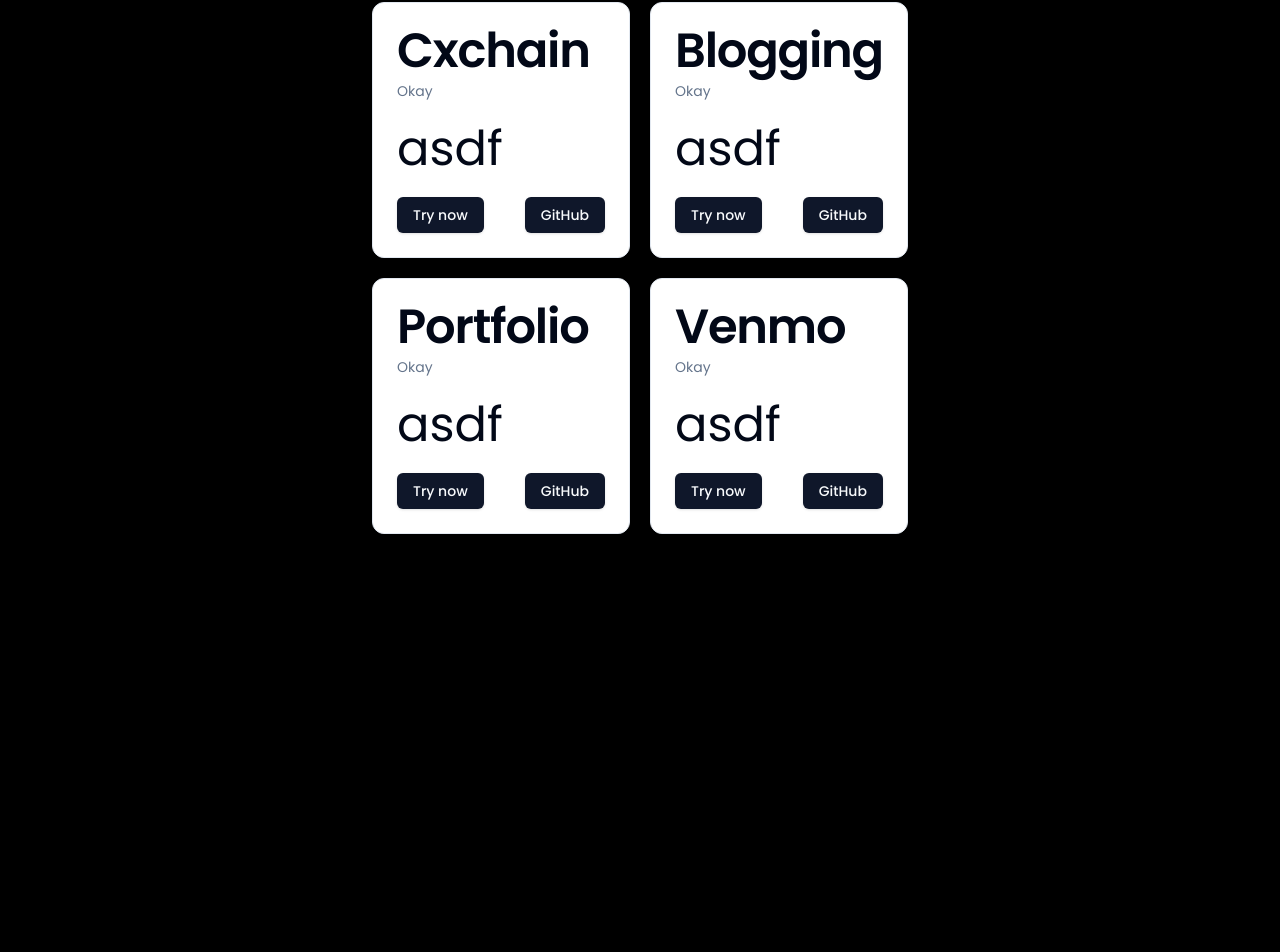
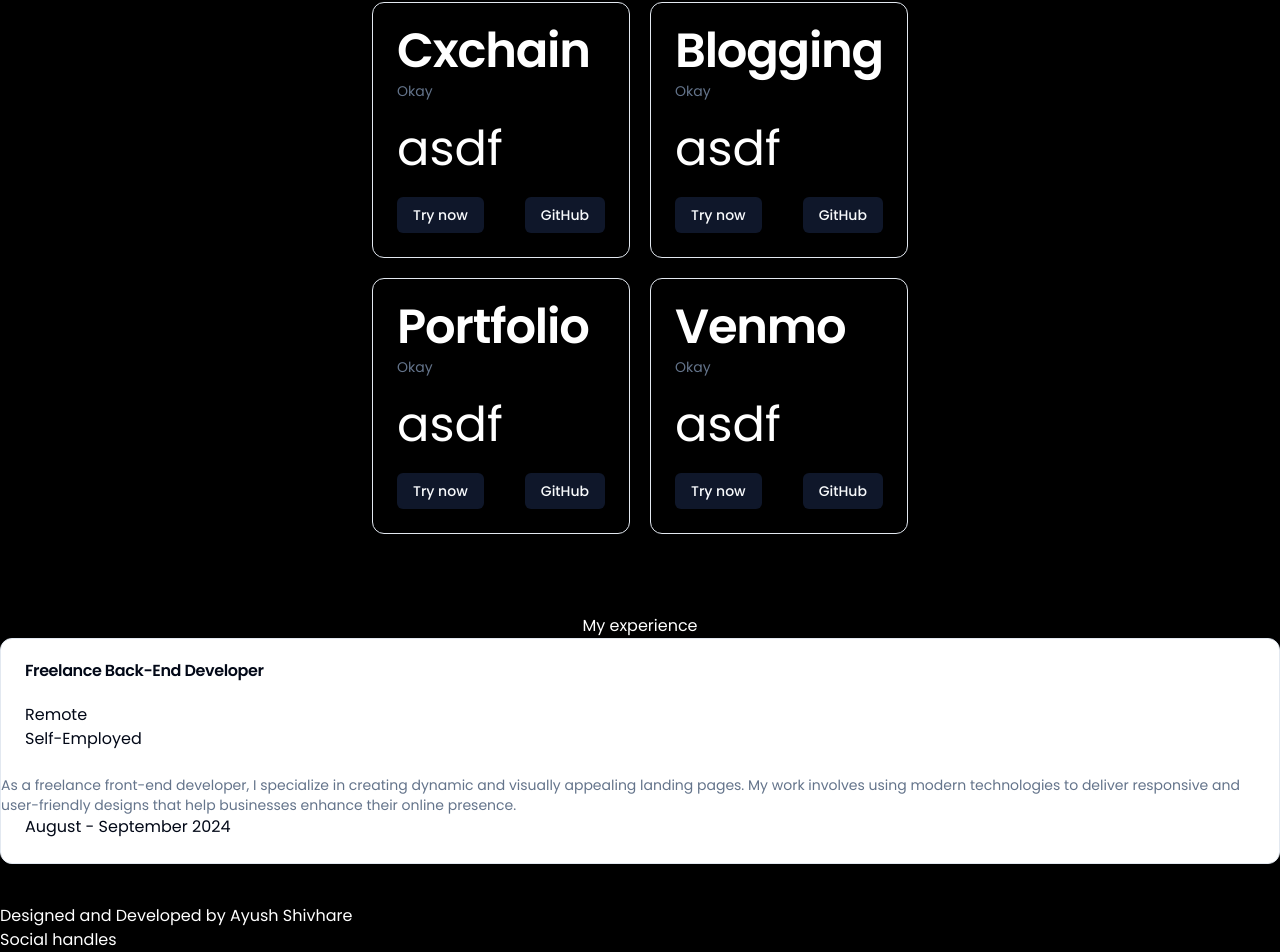
Before and after one commit to AyushShivhare79/Ayush-Portfolio, a Next.js app: page / in a window 1280 px wide. Shown: the part 938-1890 px from the top of the page. Before the commit the page ends 1472 px from the top, so only its background shows below. Built offline with nearby package versions, Linux system fonts and the light colour scheme; a web font is replaced by a local one.

Commit message:
chore: experience & footer init

```diff
--- a/app/components/Box.tsx
+++ b/app/components/Box.tsx
@@ -21,7 +21,7 @@
         <SocialIcon />
         <div className="flex justify-center items-center gap-5">
           <TailwindButton text="Download My Resume" />
-          <Button className="bg-blue-600 text-white rounded-xl h-11">
+          <Button className="bg-blue-600 text-white rounded-xl h-11 hover:text-black hover:bg-white">
             Contact Me
           </Button>
         </div>
--- a/app/components/CustomCard.tsx
+++ b/app/components/CustomCard.tsx
@@ -24,7 +24,7 @@
 }: card) {
   return (
     <>
-      <Card className="cursor-pointer transition-all duration-300 hover:-translate-y-2 w-full">
+      <Card className="cursor-pointer transition-all duration-200 hover:-translate-y-2 w-full bg-black text-white hover:bg-white  hover:text-black">
         <CardHeader>
           <CardTitle>{title}</CardTitle>
           <CardDescription>{description}</CardDescription>
--- a/app/components/Experience.tsx
+++ b/app/components/Experience.tsx
@@ -1,7 +1,36 @@
+import {
+  Card,
+  CardContent,
+  CardDescription,
+  CardFooter,
+  CardHeader,
+  CardTitle,
+} from "@/components/ui/card";
+
 export default function Experience() {
   return (
     <>
-      <div></div>
+      <div className="flex flex-col justify-center items-center pt-20 pb-10">
+        <h1>My experience</h1>
+        <Card>
+          <CardHeader>
+            <CardTitle>Freelance Back-End Developer</CardTitle>
+          </CardHeader>
+          <CardContent>
+            <p>Remote</p>
+            <p>Self-Employed</p>
+          </CardContent>
+          <CardDescription>
+            As a freelance front-end developer, I specialize in creating dynamic
+            and visually appealing landing pages. My work involves using modern
+            technologies to deliver responsive and user-friendly designs that
+            help businesses enhance their online presence.
+          </CardDescription>
+          <CardFooter>
+            <p>August - September 2024</p>
+          </CardFooter>
+        </Card>
+      </div>
     </>
   );
 }
--- a/app/components/Footer.tsx
+++ b/app/components/Footer.tsx
@@ -0,0 +1,8 @@
+export default function Footer() {
+  return (
+    <>
+      <div>Designed and Developed by Ayush Shivhare</div>
+      <div>Social handles</div>
+    </>
+  );
+}
--- a/app/globals.css
+++ b/app/globals.css
@@ -1,4 +1,4 @@
-@import url('https://fonts.googleapis.com/css2?family=Edu+AU+VIC+WA+NT+Guides:wght@400..700&family=Poppins:ital,wght@0,100;0,200;0,300;0,400;0,500;0,600;0,700;0,800;0,900;1,100;1,200;1,300;1,400;1,500;1,600;1,700;1,800;1,900&display=swap');
+@import url("https://fonts.googleapis.com/css2?family=Edu+AU+VIC+WA+NT+Guides:wght@400..700&family=Poppins:ital,wght@0,100;0,200;0,300;0,400;0,500;0,600;0,700;0,800;0,900;1,100;1,200;1,300;1,400;1,500;1,600;1,700;1,800;1,900&display=swap");
 
 @tailwind base;
 @tailwind components;
--- a/app/page.tsx
+++ b/app/page.tsx
@@ -3,6 +3,8 @@
 import About from "./components/About";
 import Projects from "./components/Projects";
 import Marquee from "./components/Marquee ";
+import Experience from "./components/Experience";
+import Footer from "./components/Footer";
 
 export default function Home() {
   return (
@@ -13,7 +15,8 @@
         <Marquee />
       </div>
       <Projects />
-
+      <Experience/>
+      <Footer/>
       {/* <About /> */}
     </>
   );
--- /dev/null
+++ b/components/ui/moving-border.tsx
@@ -0,0 +1,139 @@
+"use client";
+import React from "react";
+import {
+  motion,
+  useAnimationFrame,
+  useMotionTemplate,
+  useMotionValue,
+  useTransform,
+} from "framer-motion";
+import { useRef } from "react";
+import { cn } from "@/lib/utils";
+
+export function Button({
+  borderRadius = "1.75rem",
+  children,
+  as: Component = "button",
+  containerClassName,
+  borderClassName,
+  duration,
+  className,
+  ...otherProps
+}: {
+  borderRadius?: string;
+  children: React.ReactNode;
+  as?: any;
+  containerClassName?: string;
+  borderClassName?: string;
+  duration?: number;
+  className?: string;
+  [key: string]: any;
+}) {
+  return (
+    <Component
+      className={cn(
+        "bg-transparent relative text-xl  h-16 w-40 p-[1px] overflow-hidden ",
+        containerClassName
+      )}
+      style={{
+        borderRadius: borderRadius,
+      }}
+      {...otherProps}
+    >
+      <div
+        className="absolute inset-0"
+        style={{ borderRadius: `calc(${borderRadius} * 0.96)` }}
+      >
+        <MovingBorder duration={duration} rx="30%" ry="30%">
+          <div
+            className={cn(
+              "h-20 w-20 opacity-[0.8] bg-[radial-gradient(var(--sky-500)_40%,transparent_60%)]",
+              borderClassName
+            )}
+          />
+        </MovingBorder>
+      </div>
+
+      <div
+        className={cn(
+          "relative bg-slate-900/[0.8] border border-slate-800 backdrop-blur-xl text-white flex items-center justify-center w-full h-full text-sm antialiased",
+          className
+        )}
+        style={{
+          borderRadius: `calc(${borderRadius} * 0.96)`,
+        }}
+      >
+        {children}
+      </div>
+    </Component>
+  );
+}
+
+export const MovingBorder = ({
+  children,
+  duration = 2000,
+  rx,
+  ry,
+  ...otherProps
+}: {
+  children: React.ReactNode;
+  duration?: number;
+  rx?: string;
+  ry?: string;
+  [key: string]: any;
+}) => {
+  const pathRef = useRef<any>();
+  const progress = useMotionValue<number>(0);
+
+  useAnimationFrame((time) => {
+    const length = pathRef.current?.getTotalLength();
+    if (length) {
+      const pxPerMillisecond = length / duration;
+      progress.set((time * pxPerMillisecond) % length);
+    }
+  });
+
+  const x = useTransform(
+    progress,
+    (val) => pathRef.current?.getPointAtLength(val).x
+  );
+  const y = useTransform(
+    progress,
+    (val) => pathRef.current?.getPointAtLength(val).y
+  );
+
+  const transform = useMotionTemplate`translateX(${x}px) translateY(${y}px) translateX(-50%) translateY(-50%)`;
+
+  return (
+    <>
+      <svg
+        xmlns="http://www.w3.org/2000/svg"
+        preserveAspectRatio="none"
+        className="absolute h-full w-full"
+        width="100%"
+        height="100%"
+        {...otherProps}
+      >
+        <rect
+          fill="none"
+          width="100%"
+          height="100%"
+          rx={rx}
+          ry={ry}
+          ref={pathRef}
+        />
+      </svg>
+      <motion.div
+        style={{
+          position: "absolute",
+          top: 0,
+          left: 0,
+          display: "inline-block",
+          transform,
+        }}
+      >
+        {children}
+      </motion.div>
+    </>
+  );
+};
--- a/package.json
+++ b/package.json
@@ -30,6 +30,7 @@
     "@types/node": "^20",
     "@types/react": "^18",
     "@types/react-dom": "^18",
+    "@types/tailwindcss": "^3.1.0",
     "eslint": "^8",
     "eslint-config-next": "14.2.5",
     "postcss": "^8",
```
Also changed, not shown: tailwind.config.ts (+9 -9 lines), 1 other file (tests, documents, lock files or other folders).
